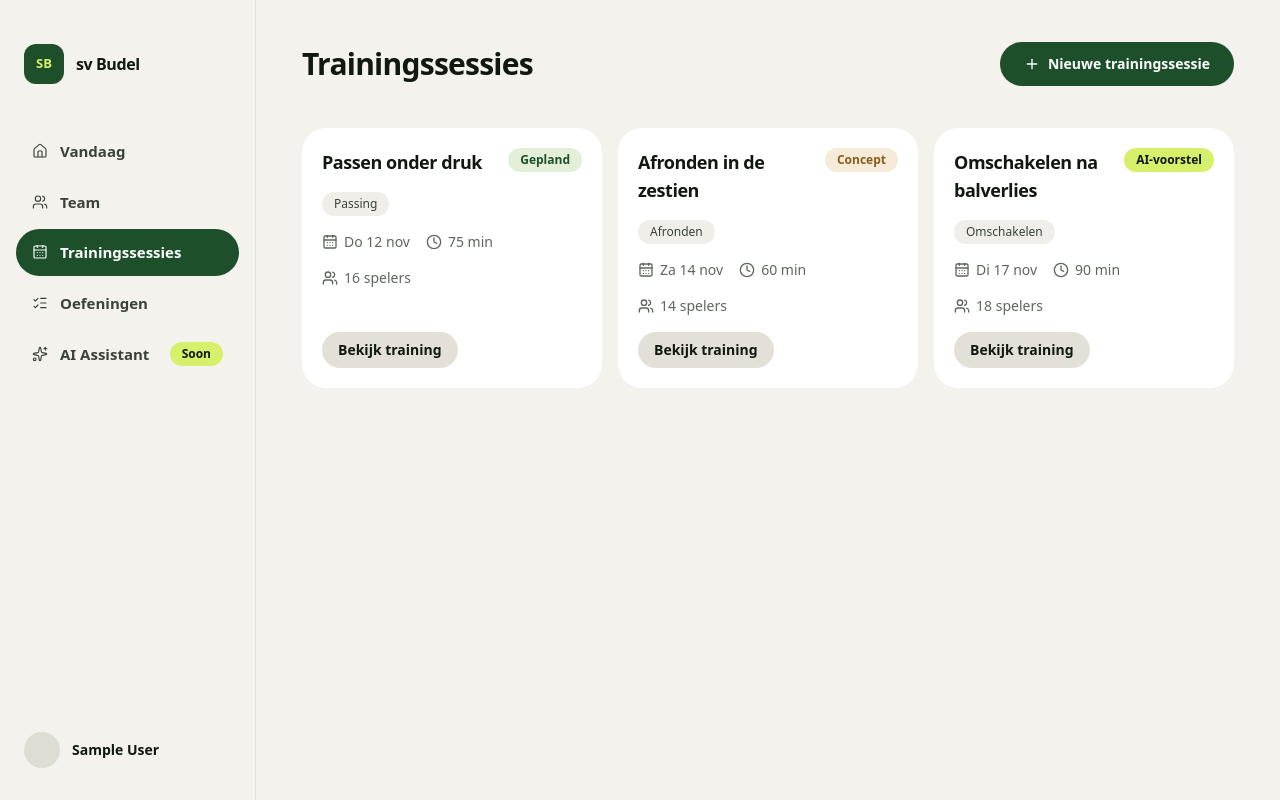
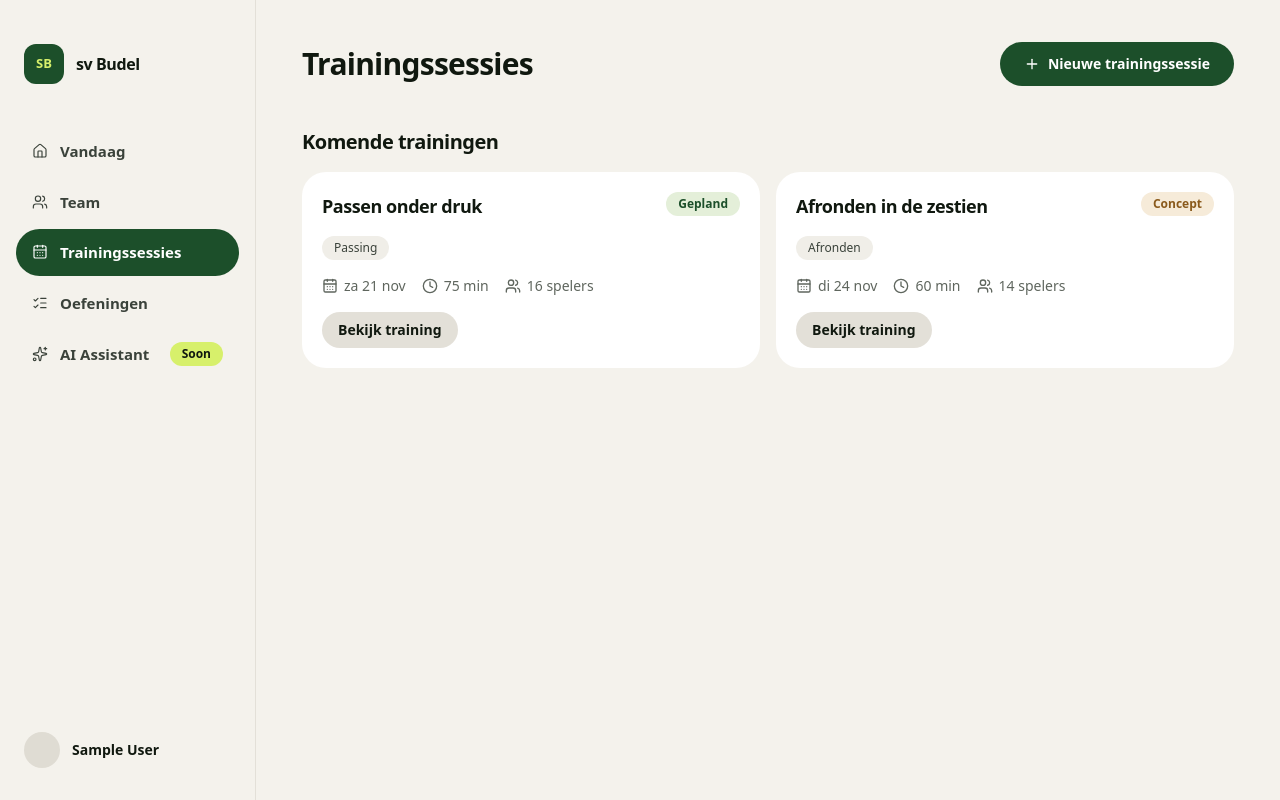
Before and after one commit to RaimonJuniorHigh/FootballCoach_WEB, a React (Vite) app in the folder frontend/: page /trainingen in a window 1280 px wide. Built offline with nearby package versions, Linux system fonts and the light colour scheme; sample sign-in values are in the browser's storage.

Commit message:
Echte datums en sectie Komende trainingen

```diff
--- a/frontend/src/components/SessionCard.jsx
+++ b/frontend/src/components/SessionCard.jsx
@@ -1,4 +1,5 @@
 import { CalendarDays, Clock, Users } from 'lucide-react'
+import { formatDate } from '../lib/dates.js'
 
 // Status -> badge styles. Write full class names out: Tailwind can't see
 // classes you build with strings like `bg-${color}`.
@@ -25,7 +26,7 @@ export default function SessionCard({ title, focus, date, duration, players, sta
       </span>
 
       <div className="flex flex-wrap gap-4 text-sm text-muted">
-        <span className="flex items-center gap-1.5"><CalendarDays size={16} />{date}</span>
+        <span className="flex items-center gap-1.5"><CalendarDays size={16} />{formatDate(date)}</span>
         <span className="flex items-center gap-1.5"><Clock size={16} />{duration} min</span>
         <span className="flex items-center gap-1.5"><Users size={16} />{players} spelers</span>
       </div>
--- a/frontend/src/data/mockData.js
+++ b/frontend/src/data/mockData.js
@@ -1,3 +1,5 @@
+import { isoFromToday } from '../lib/dates.js'
+
 // Fake data, until the backend is ready.
 // Later these values will come from an API instead of this file.
 
@@ -37,8 +39,16 @@ export const mockUsers = [
   },
 ]
 
+// Trainings. "date" is ISO ('YYYY-MM-DD'), relative to today so the mock data never goes stale.
+// "status": planned | draft | ai (upcoming) or done (past)
 export const sessions = [
-  { id: 1, title: 'Passen onder druk', focus: 'Passing', date: 'Do 12 nov', duration: 75, players: 16, status: 'planned' },
-  { id: 2, title: 'Afronden in de zestien', focus: 'Afronden', date: 'Za 14 nov', duration: 60, players: 14, status: 'draft' },
-  { id: 3, title: 'Omschakelen na balverlies', focus: 'Omschakelen', date: 'Di 17 nov', duration: 90, players: 18, status: 'ai' },
+  // Upcoming
+  { id: 1, title: 'Passen onder druk', focus: 'Passing', date: isoFromToday(2), duration: 75, players: 16, status: 'planned' },
+  { id: 2, title: 'Afronden in de zestien', focus: 'Afronden', date: isoFromToday(5), duration: 60, players: 14, status: 'draft' },
+  { id: 3, title: 'Omschakelen na balverlies', focus: 'Omschakelen', date: isoFromToday(9), duration: 90, players: 18, status: 'ai' },
+
+  // Past
+  { id: 4, title: 'Positiespel 4-tegen-2', focus: 'Positiespel', date: isoFromToday(-2), duration: 75, players: 15, status: 'done' },
+  { id: 5, title: 'Kopduels en standaardsituaties', focus: 'Standaardsituaties', date: isoFromToday(-5), duration: 60, players: 13, status: 'done' },
+  { id: 6, title: 'Pressing als team', focus: 'Pressing', date: isoFromToday(-9), duration: 90, players: 16, status: 'done' },
 ]
--- /dev/null
+++ b/frontend/src/lib/dates.js
@@ -0,0 +1,26 @@
+// Dates are stored as 'YYYY-MM-DD' (ISO): as plain text, they sort and compare correctly.
+
+// A Date -> 'YYYY-MM-DD' in local time (not UTC)
+function toISO(date) {
+  const month = String(date.getMonth() + 1).padStart(2, '0')
+  const day = String(date.getDate()).padStart(2, '0')
+  return `${date.getFullYear()}-${month}-${day}`
+}
+
+// Today as 'YYYY-MM-DD'
+export function todayISO() {
+  return toISO(new Date())
+}
+
+// A date relative to today, e.g. isoFromToday(3) = in three days (for mock data)
+export function isoFromToday(days) {
+  const date = new Date()
+  date.setDate(date.getDate() + days)
+  return toISO(date)
+}
+
+// '2026-11-21' -> Dutch display text, e.g. 'za 21 nov'
+export function formatDate(iso, options = { weekday: 'short', day: 'numeric', month: 'short' }) {
+  const [year, month, day] = iso.split('-').map(Number)
+  return new Date(year, month - 1, day).toLocaleDateString('nl-NL', options)
+}
--- a/frontend/src/pages/SessionsPage.jsx
+++ b/frontend/src/pages/SessionsPage.jsx
@@ -1,12 +1,32 @@
 import SessionCard from '../components/SessionCard.jsx'
 import { sessions } from '../data/mockData.js'
+import { todayISO } from '../lib/dates.js'
+
+// How many upcoming trainings to show as cards (2 trainings per week)
+const UPCOMING_LIMIT = 2
 
 export default function SessionsPage() {
+  const today = todayISO()
+
+  // From today onwards, soonest first, max. UPCOMING_LIMIT
+  const upcoming = sessions
+    .filter((s) => s.date >= today)
+    .sort((a, b) => a.date.localeCompare(b.date))
+    .slice(0, UPCOMING_LIMIT)
+
   return (
-    <div className="grid gap-4 md:grid-cols-2 xl:grid-cols-3">
-      {sessions.map((s) => (
-        <SessionCard key={s.id} {...s} onOpen={() => console.log('open', s.id)} />
-      ))}
-    </div>
+    <section className="flex flex-col gap-4">
+      <h2 className="text-xl font-bold tracking-tight">Komende trainingen</h2>
+
+      {upcoming.length > 0 ? (
+        <div className="grid gap-4 md:grid-cols-2">
+          {upcoming.map((s) => (
+            <SessionCard key={s.id} {...s} onOpen={() => console.log('open', s.id)} />
+          ))}
+        </div>
+      ) : (
+        <p className="text-muted">Er staan geen trainingen gepland.</p>
+      )}
+    </section>
   )
 }
```
